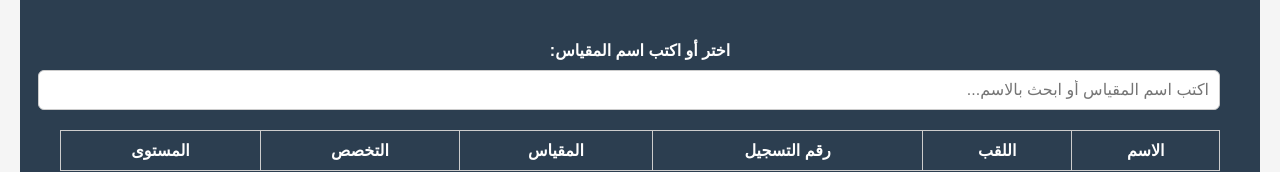
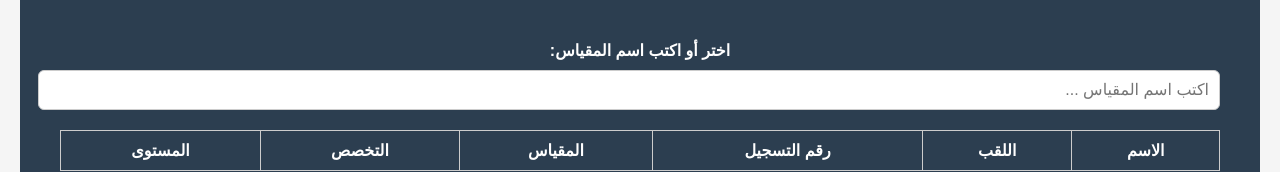
Before and after one commit to depart-economie/remplacement1, a plain HTML site: page index.html in a window 1280 px wide. Shown: the part 611-783 px from the top of the page. Drawn offline with Linux system fonts and the light colour scheme; no server answers.

Commit message:
Update index.html

```diff
--- a/index.html
+++ b/index.html
@@ -201,7 +201,7 @@
     <h1>تيريرات التغيب في الامتحان حسب المقاييس</h1>
   <header>
   <label for="search">اختر أو اكتب اسم المقياس:</label>
-  <input list="modules" id="search" placeholder="اكتب اسم المقياس أو ابحث بالاسم...">
+  <input list="modules" id="search" placeholder="اكتب اسم المقياس ...">
   <datalist id="modules"></datalist>
 
   <table id="dataTable">
```
